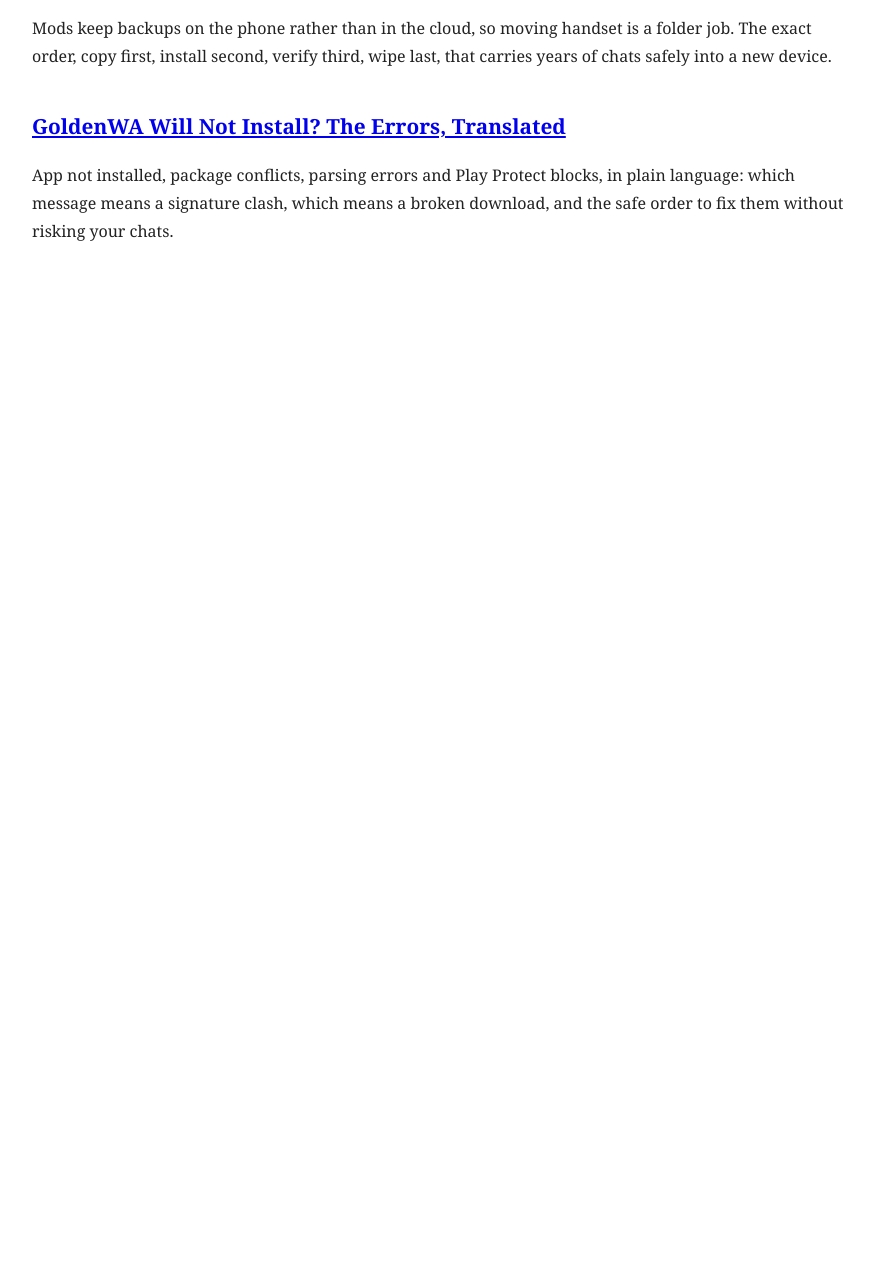
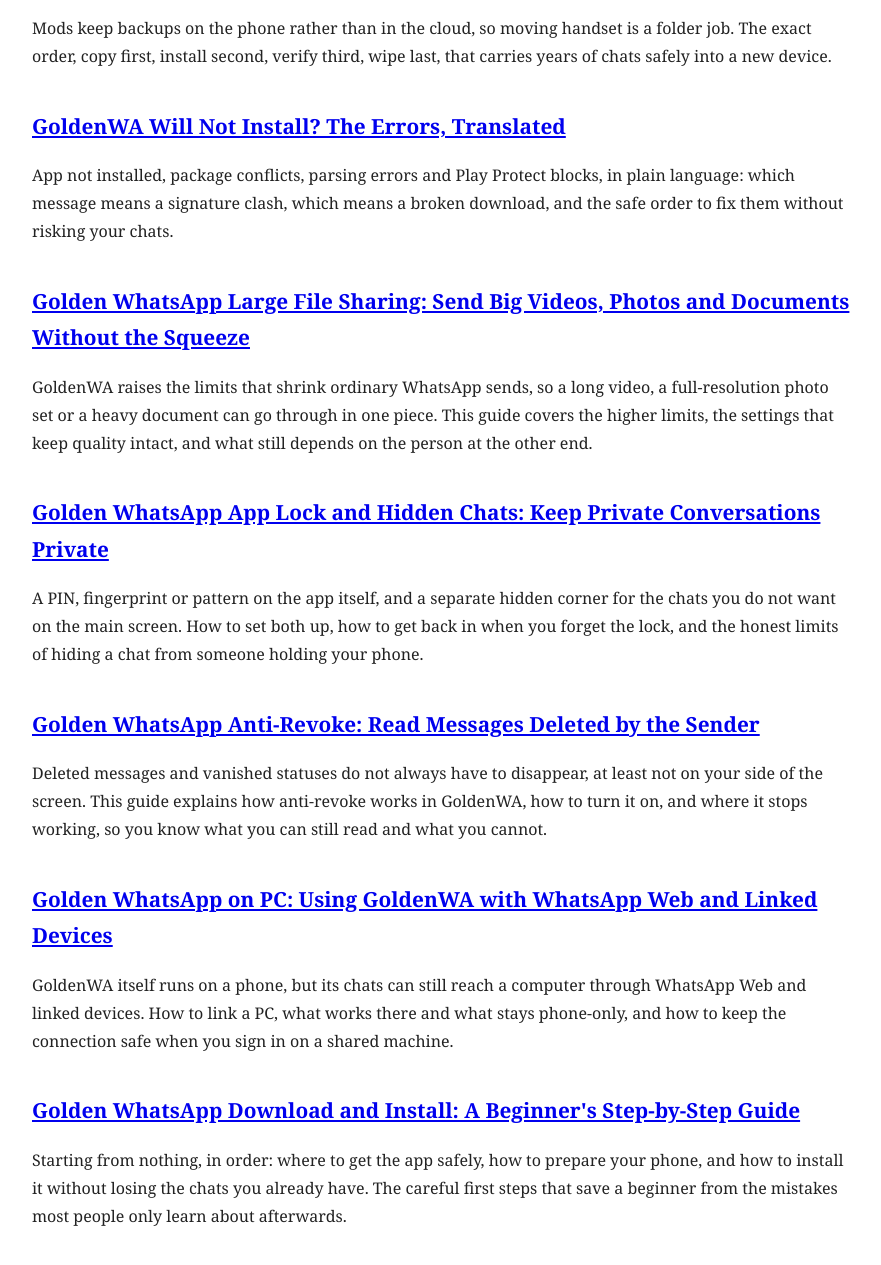
Before and after one commit to malikzubi2324-dev/goldenwa-guides, a plain HTML site: page index.html in a window 1280 px wide. Shown: the part 892-2157 px from the top of the page, without its empty margins (198-1079 px from the left). Before the commit the page ends 1177 px from the top, so only its background shows below. Drawn offline with Linux system fonts and the light colour scheme.

Commit message:
Add 5 new GoldenWA guides to index.html

```diff
--- a/index.html
+++ b/index.html
@@ -4,7 +4,7 @@
 <meta charset="UTF-8">
 <meta name="viewport" content="width=device-width, initial-scale=1.0">
 <title>GoldenWA Guides: Practical Help for Golden WhatsApp Users</title>
-<meta name="description" content="A small library of practical, honest guides for Golden WhatsApp (GoldenWA) users: statuses, scheduling, safety, moving phones and fixing install errors.">
+<meta name="description" content="A small library of practical, honest guides for Golden WhatsApp (GoldenWA) users: statuses, scheduling, safety, moving phones, fixing install errors, sharing large files, locking chats, reading deleted messages, using GoldenWA on a PC, and installing it for the first time.">
 <style>
 body{font-family:Georgia,'Times New Roman',serif;line-height:1.75;color:#222;max-width:820px;margin:0 auto;padding:24px 18px;background:#fff}
 h1{font-size:2rem;line-height:1.3}
@@ -16,19 +16,44 @@ p{margin:1em 0}
 <h1>GoldenWA Guides: Practical Help for Golden WhatsApp Users</h1>
 <p>Golden WhatsApp, known to most of its users simply as GoldenWA, does a great deal that the official app does not, and most of that power arrives without much explanation. These guides exist to close that gap. Each one takes a single part of the app, the part people actually ask about, and treats it properly: how it works, where it helps, and where its honest limits sit. They are written to be read once and kept, the way you keep instructions that were finally written by someone who had done the thing themselves.</p>
 
+
 <h2><a href="goldenwa-status-saver-guide.html">Watching and Saving Statuses in GoldenWA</a></h2>
 <p>How to watch a WhatsApp status without your name appearing in the viewers list, how to save a photo or video before the twenty-four hours take it, and why the built-in tools beat the advertiser-filled status saver apps.</p>
+
 
 <h2><a href="goldenwa-scheduler-business-guide.html">GoldenWA for Busy People: Scheduler, Auto Reply and Broadcasts</a></h2>
 <p>For shopkeepers, freelancers and anyone whose customers live in their chats: writing messages when you think of them, sending them when they should arrive, and letting an honest auto reply hold the fort while you are away.</p>
 
+
 <h2><a href="goldenwa-safety-guide.html">Is GoldenWA Safe? An Honest Guide</a></h2>
 <p>The question every mod user eventually asks, answered without salesmanship: where the real risks live, which number should carry them, why your download source matters more than the app, and the habits that keep an account out of trouble.</p>
+
 
 <h2><a href="goldenwa-new-phone-guide.html">Moving GoldenWA to a New Phone Without Losing a Single Chat</a></h2>
 <p>Mods keep backups on the phone rather than in the cloud, so moving handset is a folder job. The exact order, copy first, install second, verify third, wipe last, that carries years of chats safely into a new device.</p>
 
+
 <h2><a href="goldenwa-install-errors-guide.html">GoldenWA Will Not Install? The Errors, Translated</a></h2>
 <p>App not installed, package conflicts, parsing errors and Play Protect blocks, in plain language: which message means a signature clash, which means a broken download, and the safe order to fix them without risking your chats.</p>
+
+
+<h2><a href="goldenwa-large-file-sharing-guide.html">Golden WhatsApp Large File Sharing: Send Big Videos, Photos and Documents Without the Squeeze</a></h2>
+<p>GoldenWA raises the limits that shrink ordinary WhatsApp sends, so a long video, a full-resolution photo set or a heavy document can go through in one piece. This guide covers the higher limits, the settings that keep quality intact, and what still depends on the person at the other end.</p>
+
+
+<h2><a href="goldenwa-app-lock-hidden-chats-guide.html">Golden WhatsApp App Lock and Hidden Chats: Keep Private Conversations Private</a></h2>
+<p>A PIN, fingerprint or pattern on the app itself, and a separate hidden corner for the chats you do not want on the main screen. How to set both up, how to get back in when you forget the lock, and the honest limits of hiding a chat from someone holding your phone.</p>
+
+
+<h2><a href="goldenwa-anti-revoke-guide.html">Golden WhatsApp Anti-Revoke: Read Messages Deleted by the Sender</a></h2>
+<p>Deleted messages and vanished statuses do not always have to disappear, at least not on your side of the screen. This guide explains how anti-revoke works in GoldenWA, how to turn it on, and where it stops working, so you know what you can still read and what you cannot.</p>
+
+
+<h2><a href="goldenwa-pc-whatsapp-web-guide.html">Golden WhatsApp on PC: Using GoldenWA with WhatsApp Web and Linked Devices</a></h2>
+<p>GoldenWA itself runs on a phone, but its chats can still reach a computer through WhatsApp Web and linked devices. How to link a PC, what works there and what stays phone-only, and how to keep the connection safe when you sign in on a shared machine.</p>
+
+
+<h2><a href="goldenwa-download-install-guide.html">Golden WhatsApp Download and Install: A Beginner's Step-by-Step Guide</a></h2>
+<p>Starting from nothing, in order: where to get the app safely, how to prepare your phone, and how to install it without losing the chats you already have. The careful first steps that save a beginner from the mistakes most people only learn about afterwards.</p>
 </body>
 </html>
```
